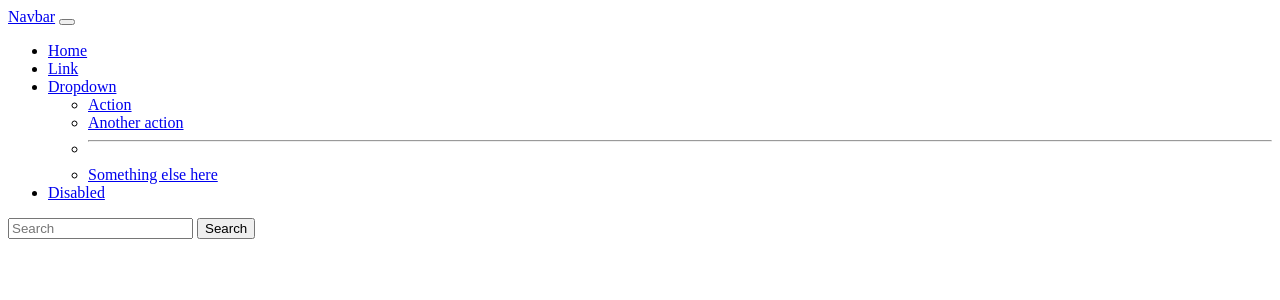
After one commit to tahiti444/openweathermap, a Django app: template weather/templates/weather/navbar.html in a window 1280 px wide. The commit adds this page. Shown: the top 300 px of the page. Run offline with Django 3.2, Linux system fonts and the light colour scheme; the template is opened without the code that fills it, so the values that code supplies are empty.

Commit message:
add navbar

```diff
--- a/weather/templates/weather/base.html
+++ b/weather/templates/weather/base.html
@@ -11,7 +11,9 @@
     <title>My Weather</title>
   </head>
   <body>
-
+    <div class="container">
+        {% include "weather/navbar.html" %}
+    <div>
     <br/>
     <div class="container">
         {% block content %}{% endblock content %}
--- /dev/null
+++ b/weather/templates/weather/navbar.html
@@ -0,0 +1,46 @@
+<!DOCTYPE html>
+
+<html>
+    <head>
+        <meta charset="utf-8">
+        <title>My Weather</title>
+    </head>
+    <body>
+        <nav class="navbar navbar-expand-lg navbar-light bg-light">
+            <div class="container-fluid">
+                <a class="navbar-brand" href="#">Navbar</a>
+                <button class="navbar-toggler" type="button" data-bs-toggle="collapse" data-bs-target="#navbarSupportedContent" aria-controls="navbarSupportedContent" aria-expanded="false" aria-label="Toggle navigation">
+                <span class="navbar-toggler-icon"></span>
+                </button>
+                <div class="collapse navbar-collapse" id="navbarSupportedContent">
+                <ul class="navbar-nav me-auto mb-2 mb-lg-0">
+                    <li class="nav-item">
+                    <a class="nav-link active" aria-current="page" href="#">Home</a>
+                    </li>
+                    <li class="nav-item">
+                    <a class="nav-link" href="#">Link</a>
+                    </li>
+                    <li class="nav-item dropdown">
+                    <a class="nav-link dropdown-toggle" href="#" id="navbarDropdown" role="button" data-bs-toggle="dropdown" aria-expanded="false">
+                        Dropdown
+                    </a>
+                    <ul class="dropdown-menu" aria-labelledby="navbarDropdown">
+                        <li><a class="dropdown-item" href="#">Action</a></li>
+                        <li><a class="dropdown-item" href="#">Another action</a></li>
+                        <li><hr class="dropdown-divider"></li>
+                        <li><a class="dropdown-item" href="#">Something else here</a></li>
+                    </ul>
+                    </li>
+                    <li class="nav-item">
+                    <a class="nav-link disabled" href="#" tabindex="-1" aria-disabled="true">Disabled</a>
+                    </li>
+                </ul>
+                <form class="d-flex">
+                    <input class="form-control me-2" type="search" placeholder="Search" aria-label="Search">
+                    <button class="btn btn-outline-success" type="submit">Search</button>
+                </form>
+                </div>
+            </div>
+            </nav>
+    </body>
+</html>
```
Also changed, not shown: weather/templates/weather/hwi.html (+11 -9 lines).
